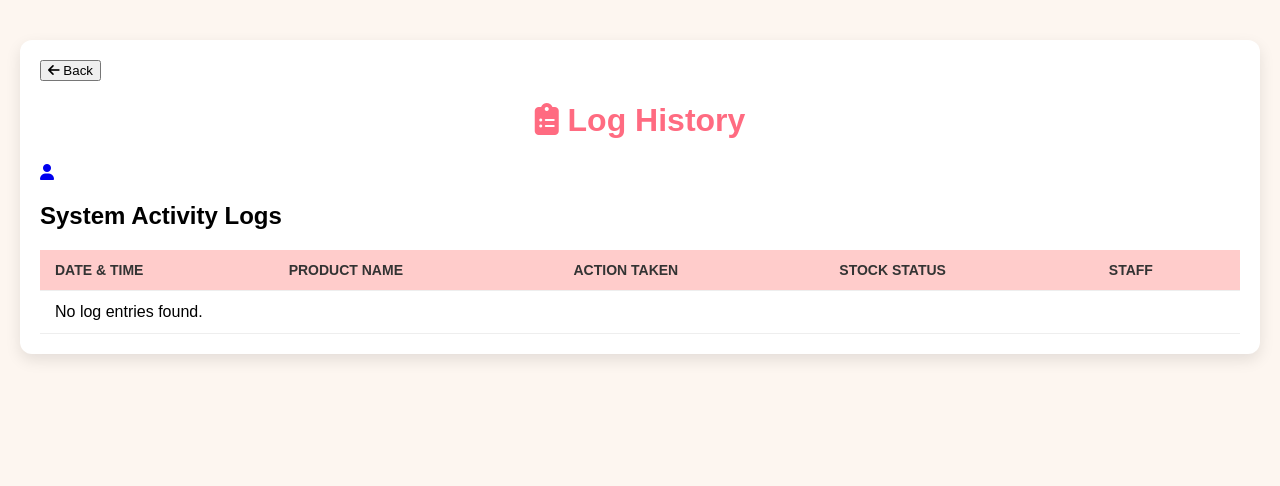
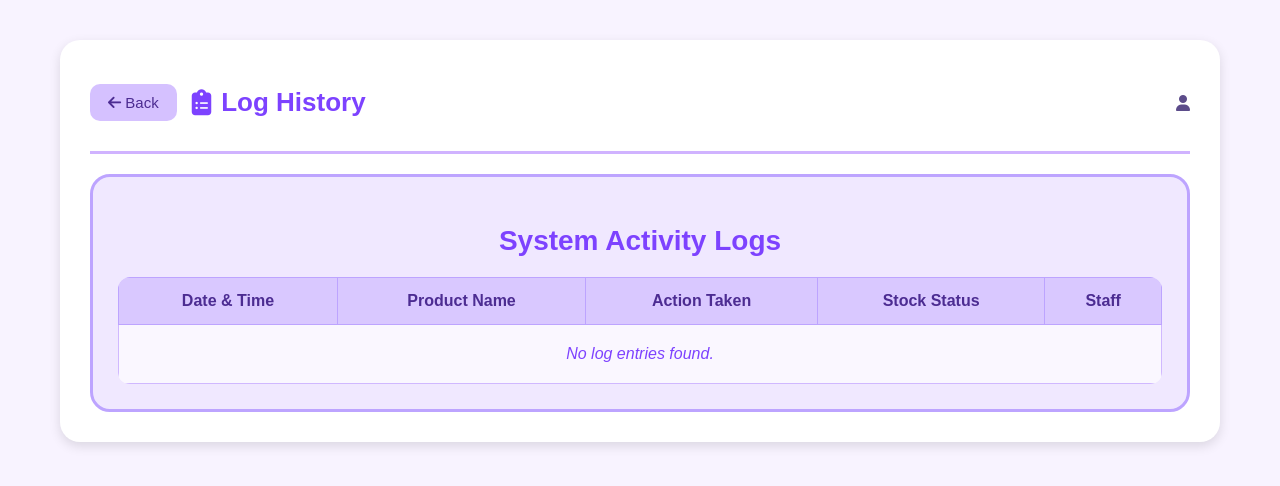
Before and after one commit to mgdejuan/Chillventory, a Django app: template sidebar/templates/sidebar/log_history.html in a window 1280 px wide. Shown: the top 486 px of the page. Run offline with Django 5.2, Linux system fonts and the light colour scheme; the template is opened without the code that fills it, so the values that code supplies are empty.

Commit message:
log history

```diff
--- a/dashboard/templates/dashboard/log_history.html
+++ b/dashboard/templates/dashboard/log_history.html
@@ -4,10 +4,13 @@
 <head>
   <meta charset="UTF-8">
   <title>Log History</title>
-  <link rel="stylesheet" href="{% static 'dashboard/css/log_history.css' %}">
+  <link rel="stylesheet" href="{% static 'css/log_history.css' %}">
 </head>
 <body>
   <div class="container">
+    <button onclick="window.history.back()" class="back-btn">
+          <i class="fa-solid fa-arrow-left"></i> Back
+        </button>
     <h2>Activity Logs</h2>
     <table>
       <thead>
--- a/sidebar/static/css/log_history.css
+++ b/sidebar/static/css/log_history.css
@@ -1,86 +1,167 @@
-/* ===== Log History Page CSS ===== */
-
+/* -------------------------
+   GLOBAL STYLES
+--------------------------*/
 body {
     font-family: 'Poppins', sans-serif;
-    background-color: #fdf6f0;
+    background-color: #f8f3ff; /* Light violet background */
     margin: 0;
     padding: 0;
 }
 
+/* -------------------------
+   MAIN CONTAINER
+--------------------------*/
 .container {
-    max-width: 1200px;
+    max-width: 1100px;
     margin: 40px auto;
-    padding: 20px;
     background: #ffffff;
-    border-radius: 12px;
-    box-shadow: 0 6px 15px rgba(0, 0, 0, 0.1);
+    padding: 30px;
+    border-radius: 20px;
+    box-shadow: 0 4px 12px rgba(0, 0, 0, 0.12);
 }
 
-h1 {
-    text-align: center;
-    color: #ff6b81;
-    margin-bottom: 25px;
+/* -------------------------
+   HEADER
+--------------------------*/
+.header {
+    display: flex;
+    justify-content: space-between;
+    align-items: center;
+    border-bottom: 3px solid #d0b3ff;
+    padding-bottom: 15px;
+    margin-bottom: 20px;
 }
 
+.left-header {
+    display: flex;
+    align-items: center;
+    gap: 15px;
+}
+
+.header h1 {
+    font-size: 26px;
+    color: #7d42ff;
+    display: flex;
+    align-items: center;
+    gap: 10px;
+}
+
+/* -------------------------
+   BACK BUTTON (VIOLET)
+--------------------------*/
+.back-btn {
+    background: #d5c1ff;
+    color: #4c2c92;
+    border: none;
+    padding: 10px 18px;
+    font-size: 15px;
+    border-radius: 10px;
+    cursor: pointer;
+    align-items: center;
+    gap: 8px;
+    transition: 0.25s;
+}
+
+.back-btn:hover {
+    background: #c2a5ff;
+    transform: translateX(-3px);
+}
+
+/* -------------------------
+   ADMIN PROFILE
+--------------------------*/
+.admin-profile {
+    display: flex;
+    align-items: center;
+    gap: 8px;
+    color: #5c4c8a;
+    text-decoration: none;
+    font-weight: 500;
+    cursor: pointer;
+}
+
+/* -------------------------
+   LOG SECTION BOX (VIOLET)
+--------------------------*/
+.log-section {
+    margin-top: 20px;
+    background: #f0e8ff;
+    padding: 25px;
+    border-radius: 20px;
+    border: 3px solid #bda4ff;
+}
+
+.log-section h2 {
+    text-align: center;
+    font-size: 28px;
+    color: #7d42ff;
+    margin-bottom: 20px;
+}
+
+/* -------------------------
+   TABLE STYLING
+--------------------------*/
 table {
     width: 100%;
     border-collapse: collapse;
-    margin-top: 20px;
+    background: white;
+    border-radius: 12px;
+    overflow: hidden;
 }
 
-th, td {
-    text-align: left;
-    padding: 12px 15px;
-    border-bottom: 1px solid #eee;
+thead tr {
+    background: #d9c8ff;
 }
 
 th {
-    background-color: #ffcccb;
-    color: #333;
-    text-transform: uppercase;
-    font-size: 14px;
+    padding: 14px;
+    border: 1px solid #bda4ff;
+    font-weight: bold;
+    text-align: center;
+    color: #4c2c92;
 }
 
-tr:nth-child(even) {
-    background-color: #f9f9f9;
+td {
+    padding: 14px;
+    border: 1px solid #d0b8ff;
+    text-align: center;
+    background: #faf7ff;
+    color: #4a3d7a;
 }
 
-tr:hover {
-    background-color: #ffe4e1;
-    transition: 0.3s;
+/* Hover effect for rows */
+tbody tr:hover {
+    background-color: #f3eaff;
+    transition: 0.2s;
 }
 
-.action-buttons {
-    display: flex;
-    gap: 10px;
+/* -------------------------
+   NO DATA MESSAGE
+--------------------------*/
+.no-data {
+    padding: 20px;
+    text-align: center;
+    color: #7d42ff;
+    font-style: italic;
 }
 
-.action-buttons button {
-    padding: 6px 12px;
-    border: none;
-    border-radius: 6px;
-    cursor: pointer;
-    font-size: 13px;
-    transition: 0.3s;
+/* -------------------------
+   RESPONSIVE
+--------------------------*/
+@media (max-width: 768px) {
+    .header {
+        flex-direction: column;
+        align-items: flex-start;
+        gap: 10px;
+    }
+
+    table {
+        font-size: 14px;
+    }
+
+    .left-header {
+        flex-direction: column;
+        align-items: flex-start;
+        gap: 8px;
+    }
 }
-
-.action-buttons .edit {
-    background-color: #ffb347;
-    color: #fff;
-}
-
-.action-buttons .delete {
-    background-color: #ff6b6b;
-    color: #fff;
-}
-
-.action-buttons button:hover {
-    opacity: 0.85;
-}
-
-.no-logs {
-    text-align: center;
-    margin-top: 30px;
-    font-size: 16px;
-    color: #999;
-}
```
Also changed, not shown: dashboard/static/dashboard/css/log_history.css (+19 -0 lines), db.sqlite3.
